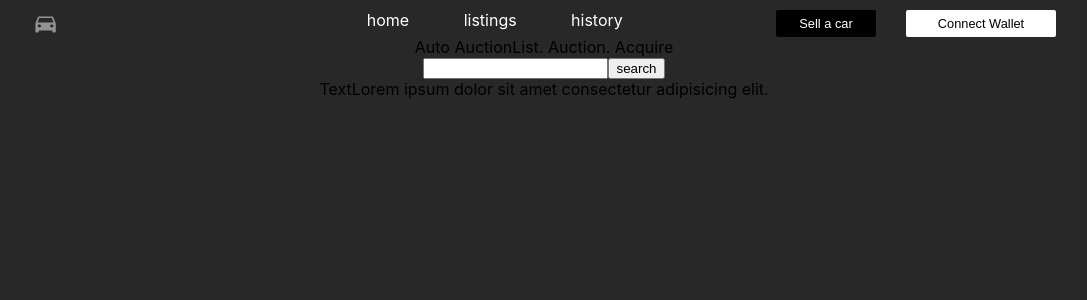
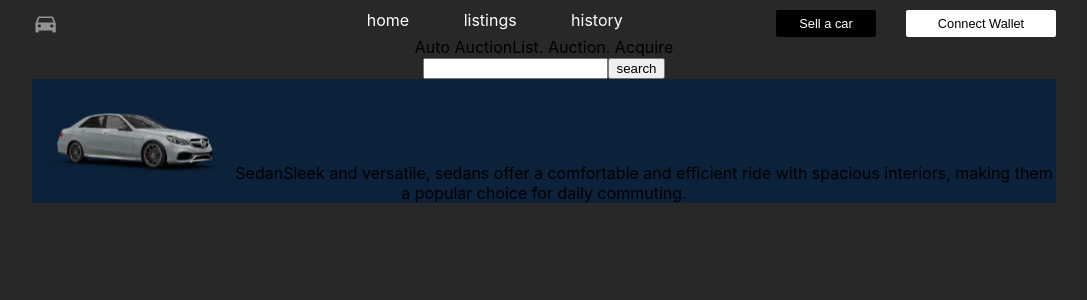
Before and after one commit to THEmmanuel/auto-auction-frontend, a React (Create React App) app: page /home in a window 1280 px wide. Shown: the top 300 px of the page, without its empty margins (96-1183 px from the left). Built offline with nearby package versions, Linux system fonts and the light colour scheme.

Commit message:
set up props. add styling

```diff
--- a/src/components/CategoryCard/CategoryCard.js
+++ b/src/components/CategoryCard/CategoryCard.js
@@ -1,14 +1,18 @@
 import React from 'react';
 import style from './CategoryCard.module.css';
 
-const CategoryCard = () => {
+const CategoryCard = (props) => {
+	const cardStyle = {
+		backgroundColor: props.color, // Set the background color based on the color prop
+	};
+
 	return (
-		<div>
-			<img src="" alt="" />
-			<span>Text</span>
-			<span>Lorem ipsum dolor sit amet consectetur adipisicing elit.</span>
+		<div className={style.categoryCard} style={cardStyle}>
+			<img src={props.image} alt="" />
+			<span>{props.name}</span>
+			<span>{props.description}</span>
 		</div>
-	)
-}
+	);
+};
 
 export default CategoryCard;
--- a/src/data/carCategories.js
+++ b/src/data/carCategories.js
@@ -10,12 +10,11 @@ import classic from '../assets/classic.svg';
 
 
 
-const carCategories = () => {
-	return [{
-			categoryImage: sedan,
-			categoryName: 'Sedan',
-			categoryDescription: 'Sleek and versatile, sedans offer a comfortable and efficient ride with spacious interiors, making them a popular choice for daily commuting.'
-		},
+const carCategories = [{
+	categoryImage: sedan,
+	categoryName: 'Sedan',
+	categoryDescription: 'Sleek and versatile, sedans offer a comfortable and efficient ride with spacious interiors, making them a popular choice for daily commuting.',
+	categoryColor: '#0C213A'
+}, ];
 
-	]
-}
+export default carCategories;
--- a/src/pages/Home/Home.js
+++ b/src/pages/Home/Home.js
@@ -1,6 +1,7 @@
 import React from 'react';
 import style from './Home.module.css';
 import CategoryCard from '../../components/CategoryCard/CategoryCard';
+import carCategories from '../../data/carCategories';
 
 const Home = () => {
 	return (
@@ -16,7 +17,15 @@ const Home = () => {
 			</div>
 
 			<section>
-				<CategoryCard />
+				{
+					carCategories.map(category =>
+						<CategoryCard
+							image={category.categoryImage}
+							name={category.categoryName}
+							description={category.categoryDescription}
+							color={category.categoryColor}
+						/>)
+				}
 			</section>
 		</section>
 	)
```
